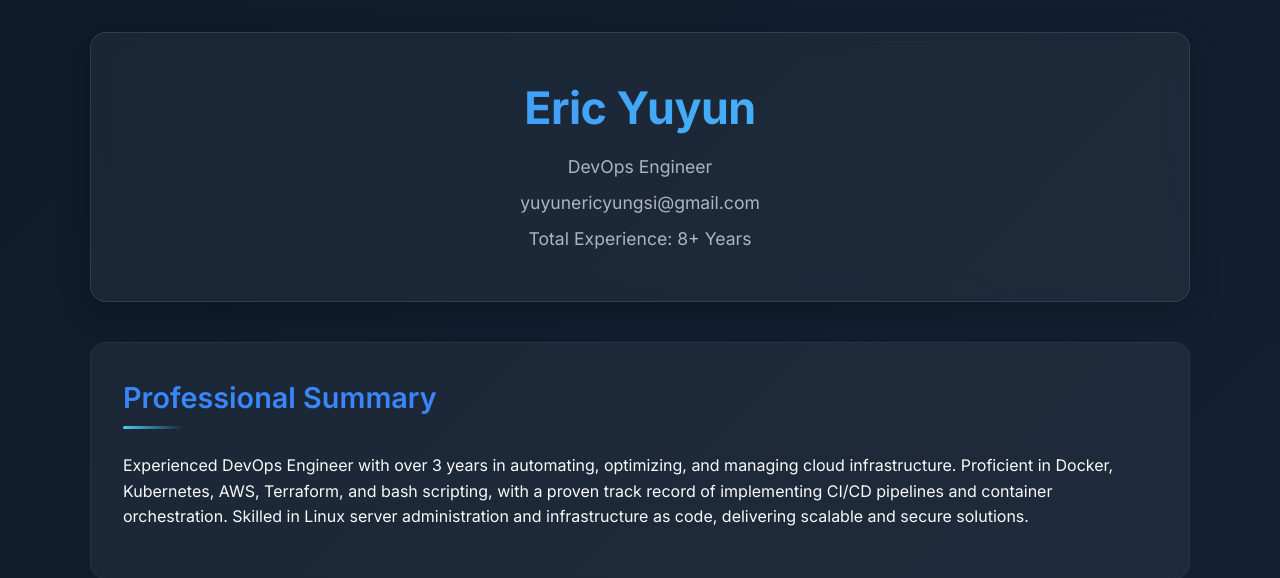
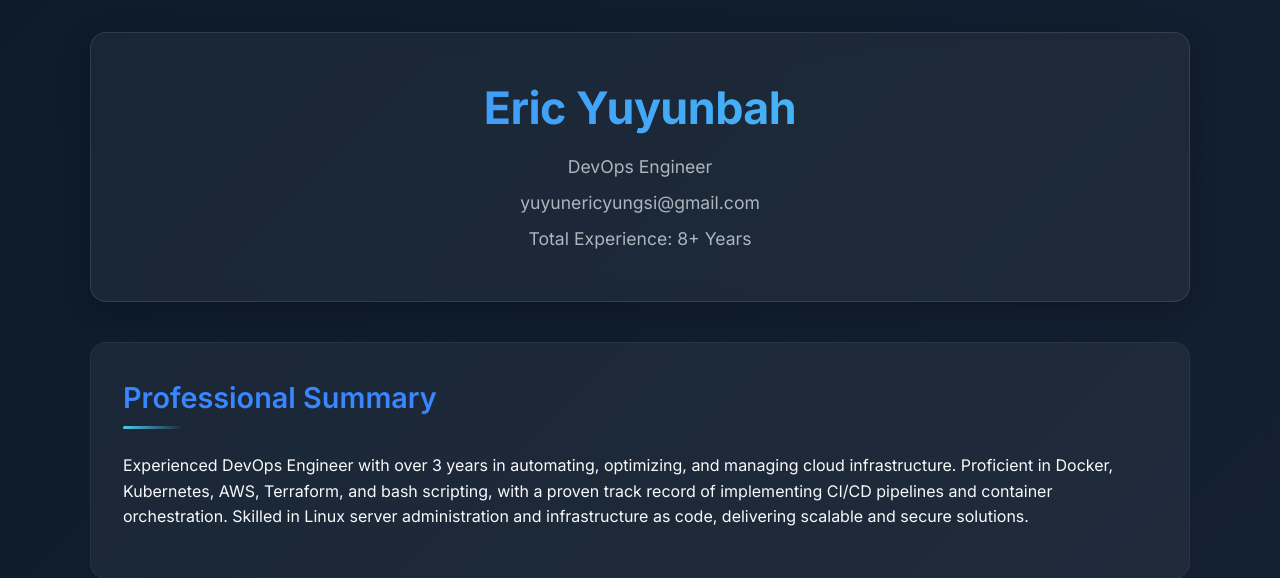
Before and after one commit to Eyungsi/my-resume-cicd-project, a Flask app: page / in a window 1280 px wide. Shown: the top 578 px of the page. Run offline with Flask 3, Linux system fonts and the light colour scheme.

Commit message:
chore (app):new change to branch 3

```diff
--- a/templates/index.html
+++ b/templates/index.html
@@ -271,7 +271,7 @@
 <body>
     <div class="container">
         <header class="header">
-            <h1>Eric Yuyun</h1>
+            <h1>Eric Yuyunbah</h1>
             <p>DevOps Engineer</p>
             <p>yuyunericyungsi@gmail.com</p>
             <p>Total Experience: 8+ Years</p>
```
